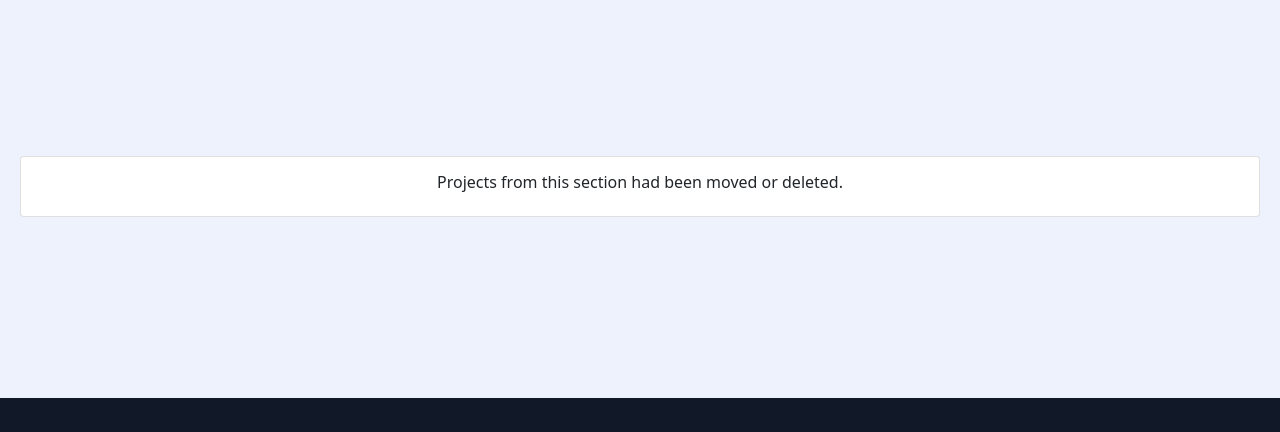
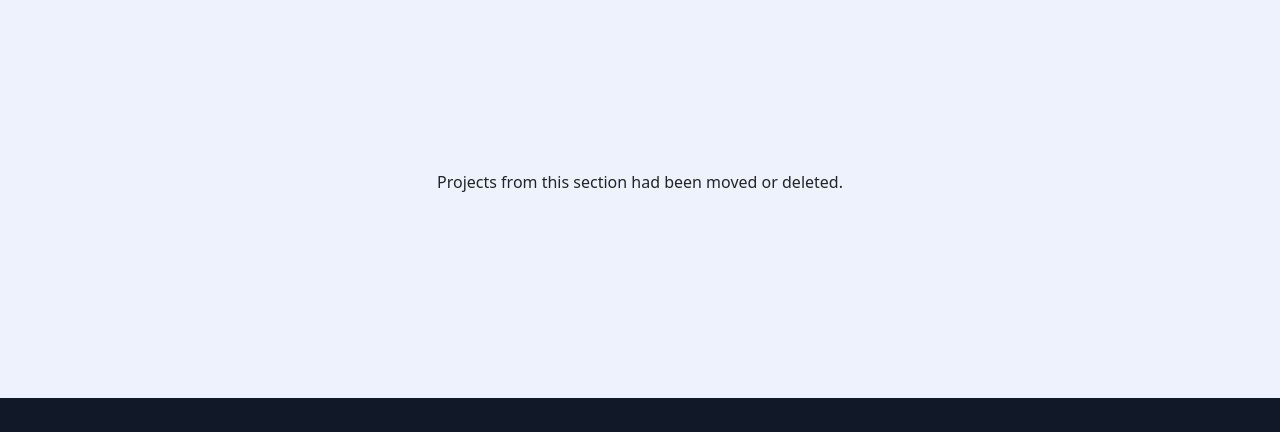
Before and after one commit to Amank-root/-School, a plain HTML site: page Projects.html in a window 1280 px wide. Shown: the part 106-538 px from the top of the page. Drawn offline with nearby package versions, Linux system fonts and the light colour scheme.

Commit message:
common fix

```diff
--- a/Projects.html
+++ b/Projects.html
@@ -41,7 +41,7 @@
   </nav>
 
   <div class="car">
-    <div class="card text-center mb-3">
+    <div class="card text-center mb-3" style="background: #edf2fc; border: none;">
       <div class="card-body">
         <h5 class="card-title">Projects from this section had been moved or deleted.</h5>
         <!-- <p class="card-text">Projects & Assignments Of All Subjects Will Be Provided Here.</p>
```
